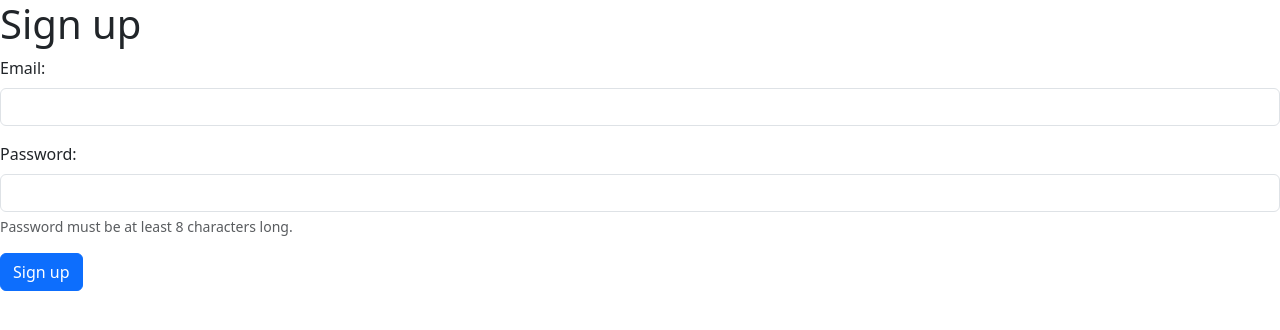
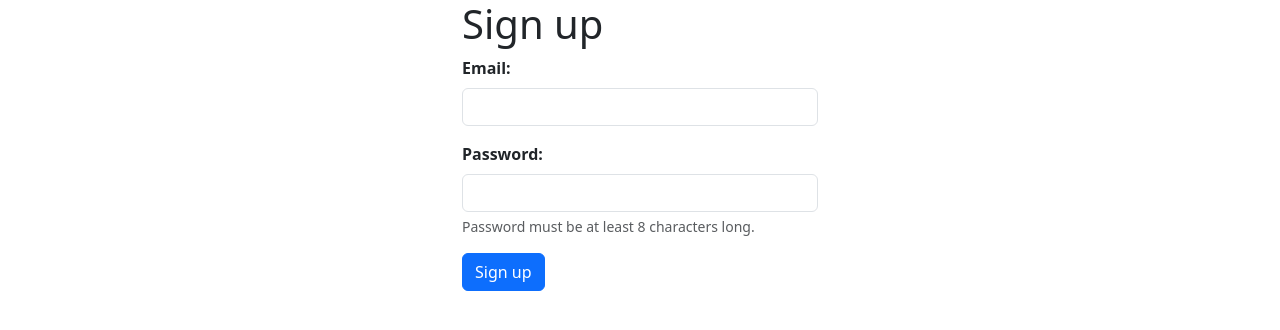
Before and after one commit to albertomh/DepositDuck-api, a Python web app: template depositduck/web/templates/auth/signup.html.jinja2 in a window 1280 px wide. Shown: the top 330 px of the page. Run offline with Jinja, Linux system fonts and the light colour scheme; the template is opened without the code that fills it, so the values that code supplies are empty.

Commit message:
refactor: add Bootstrap grid system to frontend templates

```diff
--- a/depositduck/web/templates/auth/login.html.jinja2
+++ b/depositduck/web/templates/auth/login.html.jinja2
@@ -3,7 +3,7 @@
  #}
 {% extends "common/_base.html.jinja2" %}
 
-{% block content %}
+{% block main_content %}
     <h1>Log in</h1>
 
     <form id="loginForm" hx-post="/authenticate">
--- a/depositduck/web/templates/auth/signup.html.jinja2
+++ b/depositduck/web/templates/auth/signup.html.jinja2
@@ -3,12 +3,16 @@
 #}
 {% extends "common/_base.html.jinja2" %}
 
-{% block content %}
+{% block main_content %}
+    <div class="row">
+        <div class="col-10 offset-1 col-md-4 offset-md-4">
             <h1>Sign up</h1>
 
             <form id="signupForm" hx-post="/register">
                 <div class="mb-3">
-            <label for="username" class="form-label">Email:</label>
+                    <label for="username" class="form-label fw-bold"
+                        >Email:</label
+                    >
                     <input
                         type="text"
                         id="username"
@@ -18,7 +22,9 @@
                     />
                 </div>
                 <div class="mb-3">
-            <label for="password" class="form-label">Password:</label>
+                    <label for="password" class="form-label fw-bold"
+                        >Password:</label
+                    >
                     <input
                         type="password"
                         id="password"
@@ -33,4 +39,6 @@
                 </div>
                 <button type="submit" class="btn btn-primary">Sign up</button>
             </form>
+        </div>
+    </div>
 {% endblock %}
--- a/depositduck/web/templates/common/_base.html.jinja2
+++ b/depositduck/web/templates/common/_base.html.jinja2
@@ -29,10 +29,10 @@
             {% include "/common/_header.html.jinja2" %}
         {% endblock %}
 
-        <div id="content">
-            {% block content %}
-            {% endblock content %}
-        </div>
+        <main id="content" class="container">
+            {% block main_content %}
+            {% endblock main_content %}
+        </main>
 
         {% block footer %}
             {% include "/common/_footer.html.jinja2" %}
--- a/depositduck/web/templates/home.html.jinja2
+++ b/depositduck/web/templates/home.html.jinja2
@@ -3,8 +3,8 @@
  #}
 {% extends "common/_base.html.jinja2" %}
 
-{% block content %}
-    <h1>Header</h1>
+{% block main_content %}
+    <h1>Home</h1>
 
     {% block motd %}
         <div id="motd">
```
Lines whose indentation alone changed are shown as unchanged.
